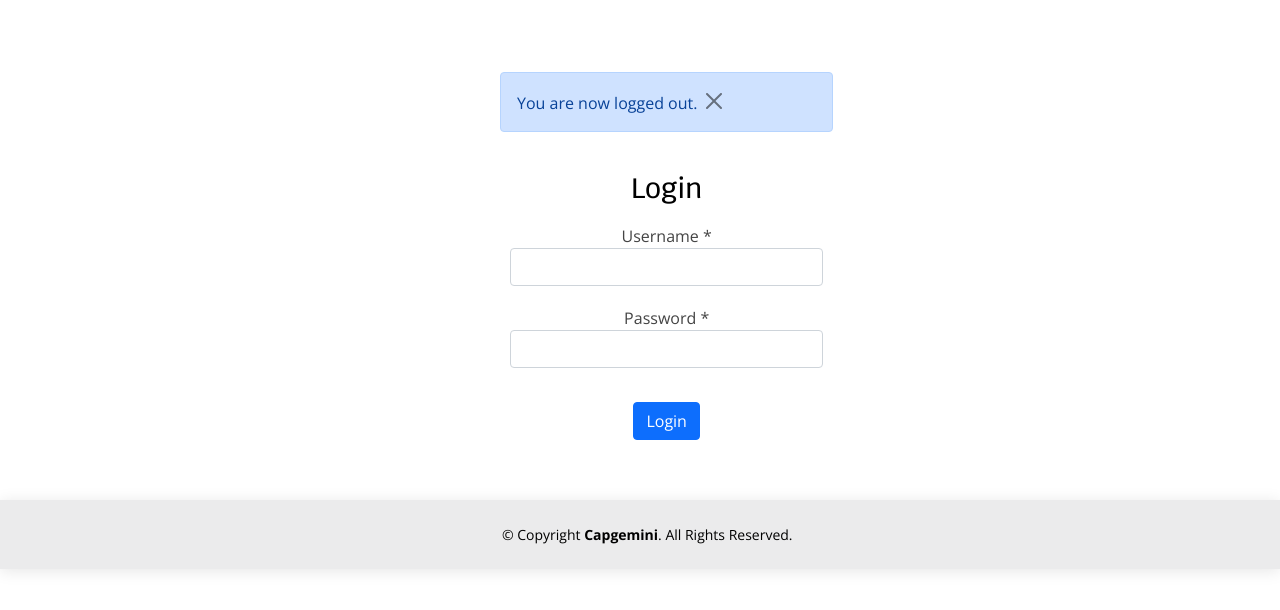
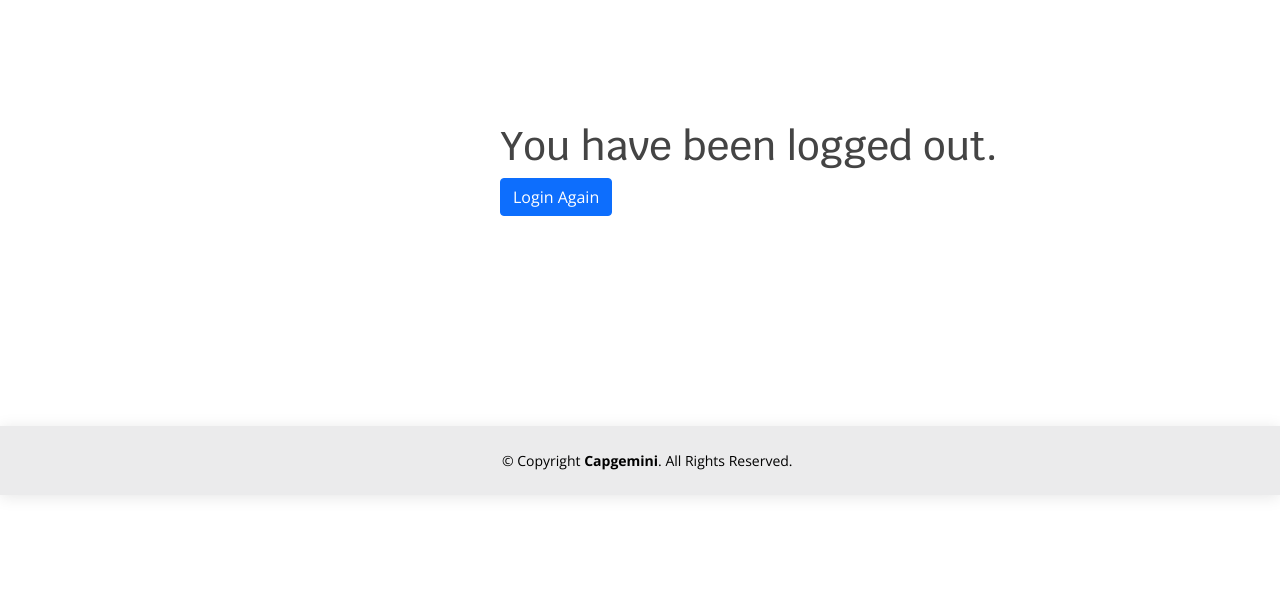
Before and after one commit to snandi51/DPIA, a Django app: page /logout in a window 1280 px wide. Shown: the part 78-688 px from the top of the page. Run offline with Django 3.2, Linux system fonts and the light colour scheme; some libraries are stand-ins or nearby versions.

Commit message:
small changes

```diff
--- a/Members/templates/login.html
+++ b/Members/templates/login.html
@@ -2,11 +2,11 @@
 {% load static %}
 {% block content %}
 
-    <div class ="form-group;" style =" width: 500px; margin-left:500px; padding-bottom: 60px; margin-top: 150px">
+    <div class ="form-group;" style =" width: 500px; margin-left:500px; padding-bottom: 70px; margin-top: 150px">
             <div class="col-md-8 text-black;">
                     {% if messages %}
                             {% for message in messages %}
-                                <div class="alert alert-primary" role="alert">
+                                <div class="alert alert-warning alert-dismissible fade show" role="alert">
                                     <p1>{{ message }}.</p1>
                                 <button type="button" class="btn-close" data-bs-dismiss="alert" aria-label="Close"></button>
                                 </div>
--- /dev/null
+++ b/Members/templates/logout.html
@@ -0,0 +1,10 @@
+{% extends 'base.html' %}
+{% load static %}
+{% block content %}
+
+<div class ="form-group;" style =" width: 500px; margin-left:500px; padding-bottom: 210px; margin-top: 200px">
+    <h1>You have been logged out.</h1>
+    <a href="{% url 'login' %}"><button type="button" class="btn btn-primary">Login Again</button></a>
+    </div>
+
+{% endblock %}
--- a/Members/views.py
+++ b/Members/views.py
@@ -19,5 +19,4 @@ def login_user(request):
 
 def logout_user(request):
     logout(request)
-    messages.success(request, 'You are now logged out')
-    return render(request, 'login.html')
+    return render(request, 'logout.html')
```
Also changed, not shown: db.sqlite3.
